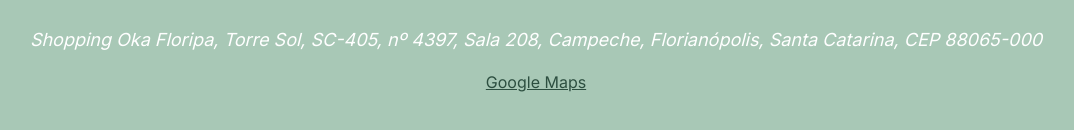
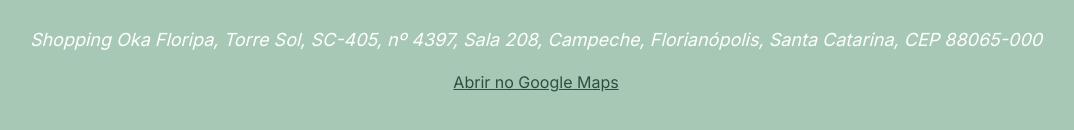
Before and after one commit to AlexandreConte/Dani, a Next.js app: page / in a window 1280 px wide. Shown: the part 4132-4262 px from the top of the page, without its empty margins (104-1178 px from the left). Built offline with nearby package versions, Linux system fonts and the light colour scheme.

Commit message:
text: edit google maps link description

```diff
--- a/src/components/Address.tsx
+++ b/src/components/Address.tsx
@@ -17,7 +17,7 @@
           <div className="pt-8 py-16 flex flex-col justify-center items-center px-4 text-center">
             <address className="text-white text-lg">{adressLine}</address>
             <a href={gMapsHref} target="_blank" className="underline text-[#2D4F40] mt-4">
-              Google Maps
+              Abrir no Google Maps
             </a>
           </div>
         </div>
```
